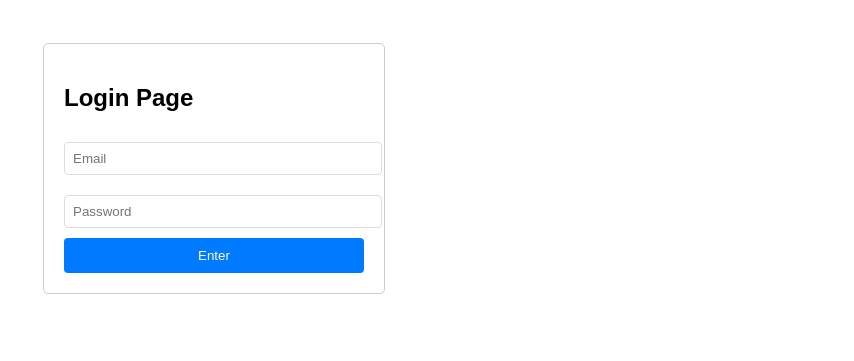
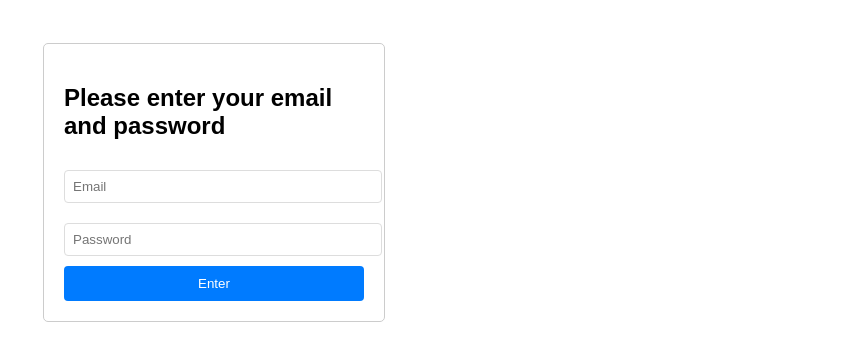
Before and after one commit to Oleksandr231989/Sales_distr, a plain HTML site: page index.html in a window 1280 px wide. Shown: the part 77-438 px from the top of the page, without its empty margins (426-1280 px from the left). Drawn offline with Linux system fonts and the light colour scheme; no server answers.

Commit message:
Add files via upload

```diff
--- a/index.html
+++ b/index.html
@@ -78,7 +78,7 @@
     </div>
 
     <div id="loginForm">
-        <h2>Login Page</h2>
+        <h2>Please enter your email and password</h2>
         <input type="email" id="email" placeholder="Email" required>
         <input type="password" id="password" placeholder="Password" required>
         <button id="enterButton" onclick="login()">Enter</button>
```
